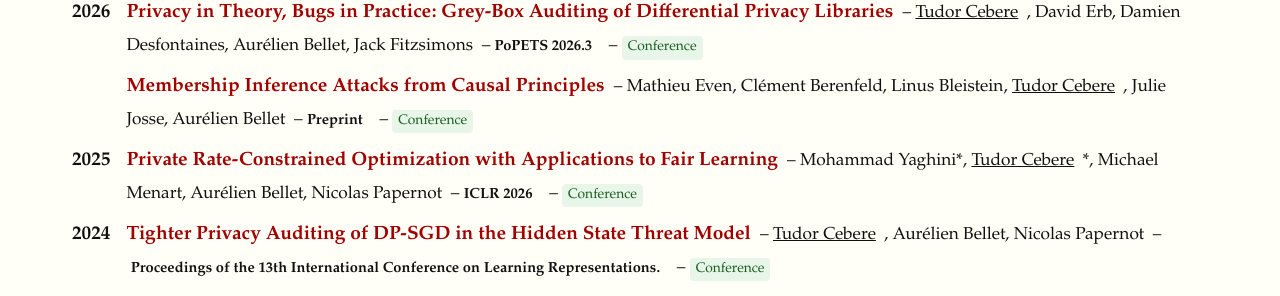
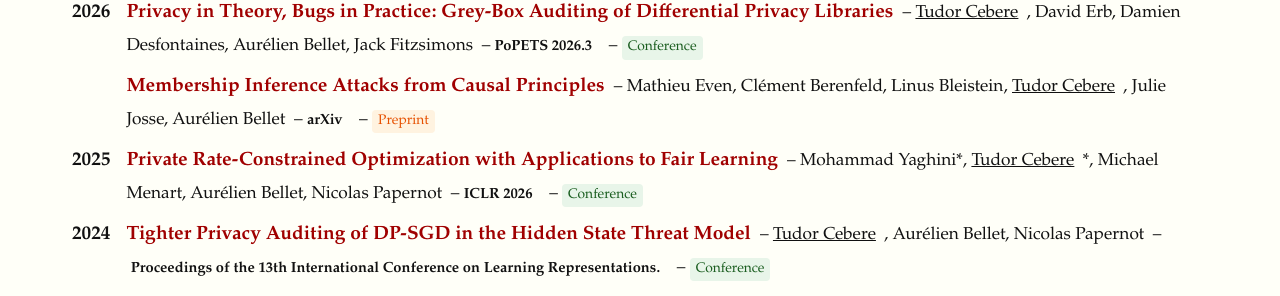
Before and after one commit to tudorcebere/tudorcebere.github.io, a Jekyll site: the page built from index.html, in a window 1280 px wide. Shown: the part 1018-1314 px from the top of the page. Built offline with Jekyll 4.4.1, drawn with Linux system fonts in a browser that asks for light colours; some web fonts are replaced.

Commit message:
Site updated at 2026-03-03 09:55:59 UTC

```diff
--- a/_data/publications.yaml
+++ b/_data/publications.yaml
@@ -9,8 +9,8 @@
   year: 2026
   link: "https://arxiv.org/pdf/2602.02819"
   authors: "Mathieu Even, Clément Berenfeld, Linus Bleistein, Tudor Cebere, Julie Josse, Aurélien Bellet"
-  type: "Conference"
-  venue: "Preprint"
+  type: "Preprint"
+  venue: "arXiv"
 
 - title: "Private Rate-Constrained Optimization with Applications to Fair Learning"
   year: 2025
```
Also changed, not shown: 2 other files.
